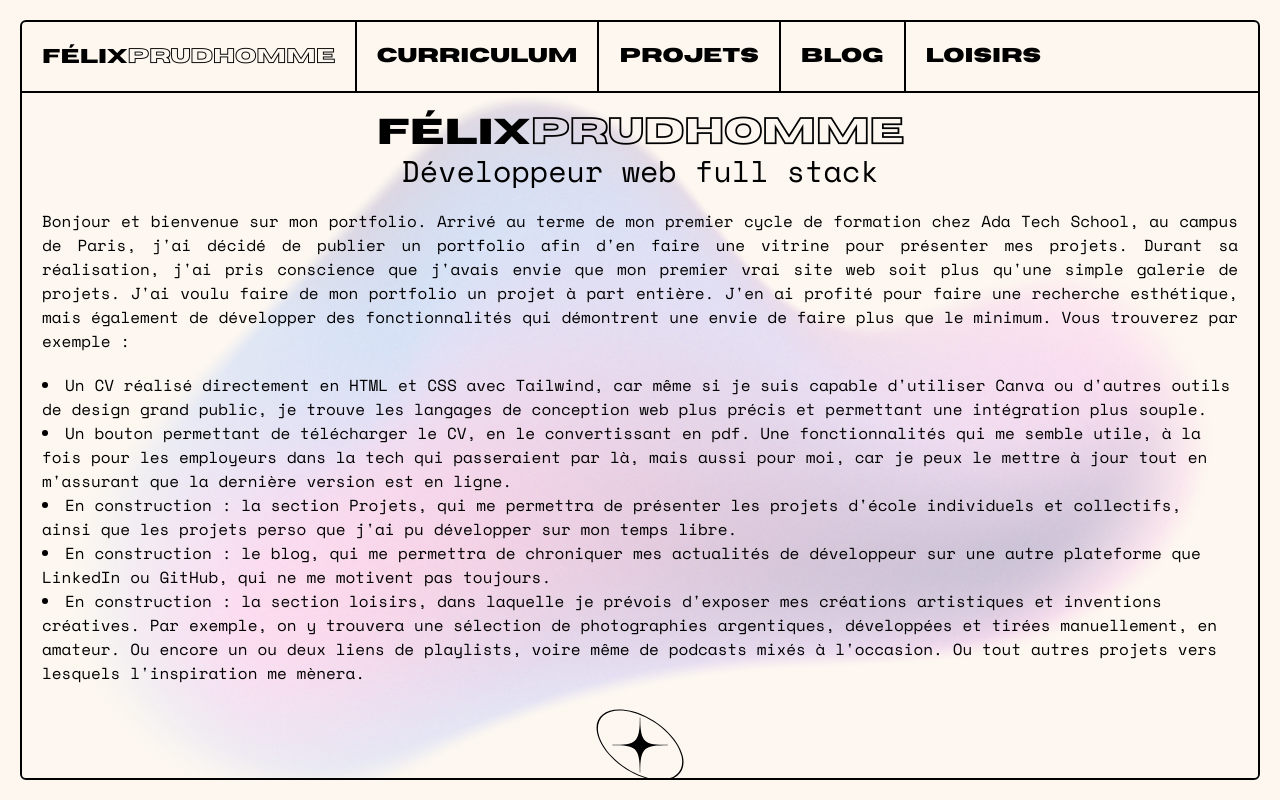
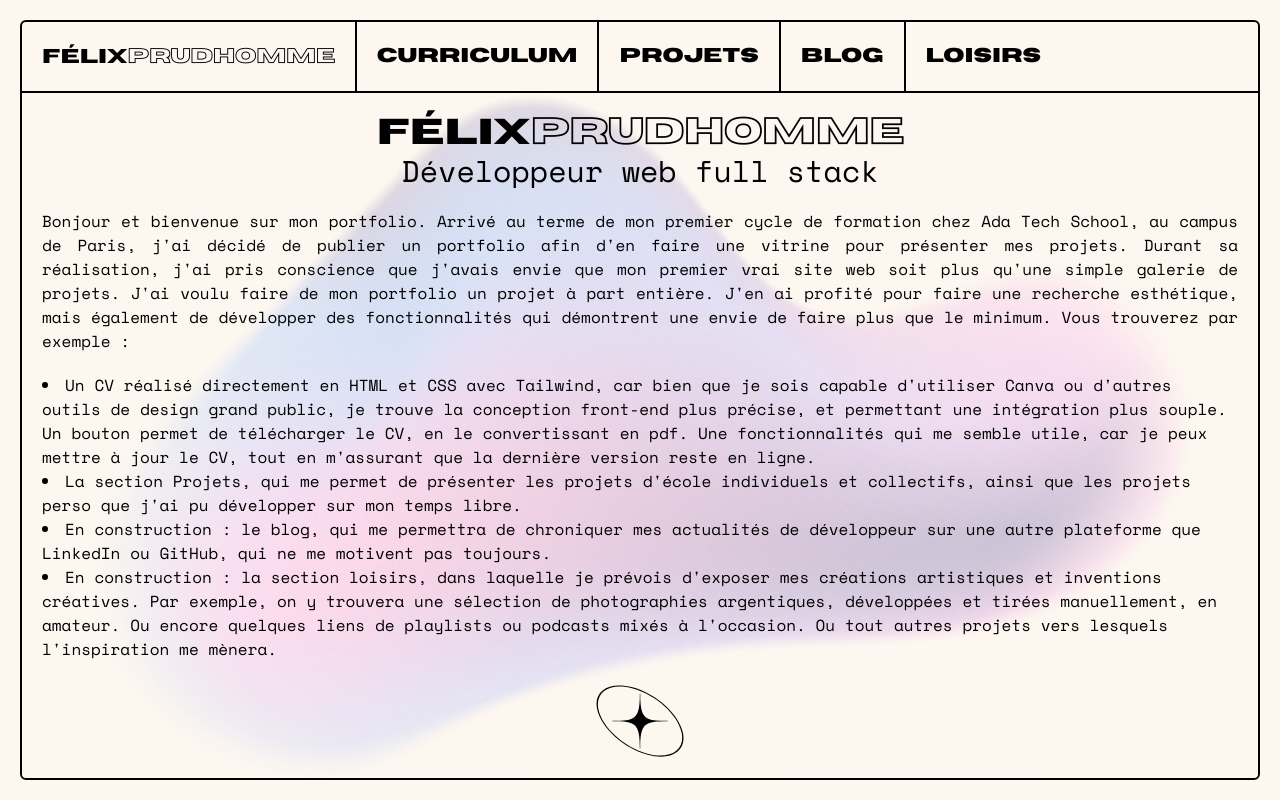
Before and after one commit to FPrud/portfolio, a Next.js app: page / in a window 1280 px wide. Built offline with nearby package versions, Linux system fonts and the light colour scheme.

Commit message:
Update portfolio content for clarity and detail

```diff
--- a/app/page.tsx
+++ b/app/page.tsx
@@ -9,19 +9,16 @@ export default function Home() {
         </p>
         <ul className="list-disc list-inside">
           <li>
-            Un CV réalisé directement en HTML et CSS avec Tailwind, car même si je suis capable d'utiliser Canva ou d'autres outils de design grand public, je trouve les langages de conception web plus précis et permettant une intégration plus souple.
+            Un CV réalisé directement en HTML et CSS avec Tailwind, car bien que je sois capable d'utiliser Canva ou d'autres outils de design grand public, je trouve la conception front-end plus précise, et permettant une intégration plus souple. Un bouton permet de télécharger le CV, en le convertissant en pdf. Une fonctionnalités qui me semble utile, car je peux mettre à jour le CV, tout en m'assurant que la dernière version reste en ligne.
           </li>
           <li>
-            Un bouton permettant de télécharger le CV, en le convertissant en pdf. Une fonctionnalités qui me semble utile, à la fois pour les employeurs dans la tech qui passeraient par là, mais aussi pour moi, car je peux le mettre à jour tout en m'assurant que la dernière version est en ligne.
-          </li>
-          <li>
-            En construction : la section Projets, qui me permettra de présenter les projets d'école individuels et collectifs, ainsi que les projets perso que j'ai pu développer sur mon temps libre.
+            La section Projets, qui me permet de présenter les projets d'école individuels et collectifs, ainsi que les projets perso que j'ai pu développer sur mon temps libre.
           </li>
           <li>
             En construction : le blog, qui me permettra de chroniquer mes actualités de développeur sur une autre plateforme que LinkedIn ou GitHub, qui ne me motivent pas toujours.
           </li>
           <li>
-            En construction : la section loisirs, dans laquelle je prévois d'exposer mes créations artistiques et inventions créatives. Par exemple, on y trouvera une sélection de photographies argentiques, développées et tirées manuellement, en amateur. Ou encore un ou deux liens de playlists, voire même de podcasts mixés à l'occasion. Ou tout autres projets vers lesquels l'inspiration me mènera.
+            En construction : la section loisirs, dans laquelle je prévois d'exposer mes créations artistiques et inventions créatives. Par exemple, on y trouvera une sélection de photographies argentiques, développées et tirées manuellement, en amateur. Ou encore quelques liens de playlists ou podcasts mixés à l'occasion. Ou tout autres projets vers lesquels l'inspiration me mènera.
           </li>
         </ul>
       </div>
```
